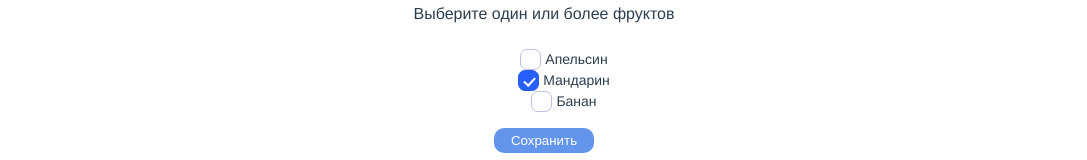
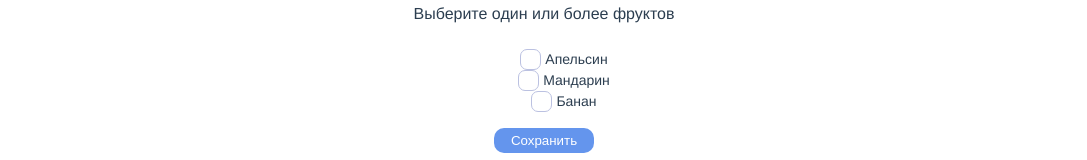
Before and after one commit to Erl777/Baraholka, a Vue app: page /profile/favourite in a window 1280 px wide. Shown: the part 503-663 px from the top of the page, without its empty margins (96-1183 px from the left). Built offline with nearby package versions, Linux system fonts and the light colour scheme; no server answers; sample sign-in values are in the browser's storage.

Commit message:
доработка чекбоксов

```diff
--- a/src/components/FormCustom.vue
+++ b/src/components/FormCustom.vue
@@ -227,17 +227,10 @@
             }
           },
 
-          variantsChange(obj){
-            let array = [];
-            // Object.entries(obj).forEach((elem) => {
-            //   if(elem[1].checked) array.push(elem[1].name)
-            // });
-            for (let key in obj){
-                let elem = obj[key];
-                if(elem.checked) array.push(elem.name)
-            }
+          variantsChange(data){
 
-            this.formData.fruits = array;
+            this.formData.fruits = Object.assign([], data);
+
           }
 
         },
@@ -273,12 +266,3 @@
     margin: 10px 0;
   }
 </style>
-
-<!--Запилите форму, в которой будут :-->
-<!--Текстовый инпут, имейл, телефон с маской, -->
-<!--числовой инпут (который разрешает вводить только числа, -->
-<!--они должны быть 0 или больше, стрелками можно увеличивать -->
-<!--и уменьшать значение, и кнопками), кастомные чекбоксы - -->
-<!--булево и множественный выбор, кастомная радиокнопка, -->
-<!--кастомная текстареа и при клике на кнопку сохранить валидируется это всё дело. -->
-<!--Если форма валидна - показывать алерт, если нет - подсвечивать поля с ошибками-->
--- a/src/components/simpleElements/CheckboxesCustom.vue
+++ b/src/components/simpleElements/CheckboxesCustom.vue
@@ -6,8 +6,8 @@
       <input
         :id="item.name"
         type="checkbox"
+        v-model="checkedItemsNames"
         :value="item.value"
-        @click="item.checked = !item.checked"
         :checked="item.checked"
       >
 
@@ -24,6 +24,11 @@
 <script>
     export default {
         name: "CheckboxesCustom",
+        data() {
+            return {
+               checkedItemsNames: []
+            }
+        },
         props: {
             value: {
                 type: Object,
@@ -39,15 +44,15 @@
             }
         },
         watch: {
-          value: {
-            deep: true,
-            immediate: true,
+            checkedItemsNames: {
+                deep: true,
+                immediate: true,
 
-            handler(){
-              this.$emit('variantsChange', this.value)
+                handler(){
+                  this.$emit('variantsChange', this.checkedItemsNames)
+                }
             }
-          }
-        },
+        }
     }
 </script>
 
```
